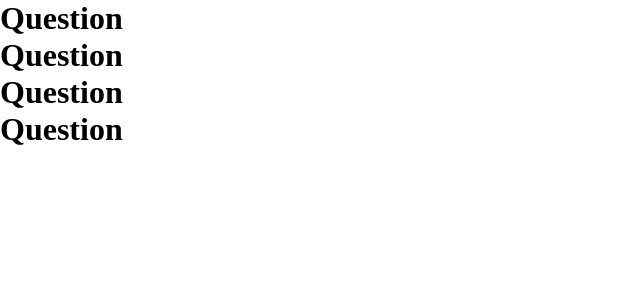
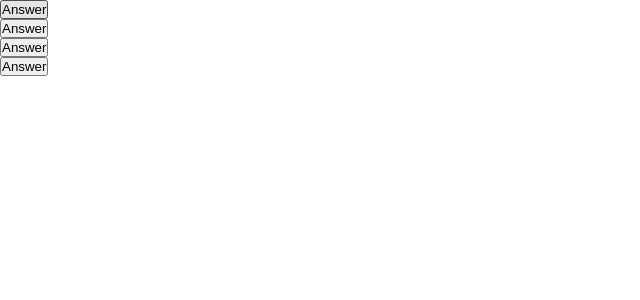
Before and after one commit to MikeMikeRx/Netflix-my-app, a React (Create React App) app: page / in a window 1280 px wide. Shown: the top 300 px of the page, without its empty margins (0-640 px from the left). Built offline with nearby package versions, Linux system fonts and the light colour scheme.

Commit message:
Create UI for toggling answer visibility

```diff
--- a/src/components/Question.js
+++ b/src/components/Question.js
@@ -1,9 +1,16 @@
 import "./Question.css"
+import { useState } from "react"
 
-const Question = ()=>{
-    return (
-        <h1>Question</h1>
-    )
+const Question = ({title, info})=>{
+    const [show, setShow] = useState (false)
+
+    return <div>
+        <section>
+            <h2>{title}</h2>
+            <button onClick={ ()=> setShow(!show) }>Answer</button>
+        </section>
+        {show && <p>{info}</p>}
+    </div>
 }
 
 export default Question
```
